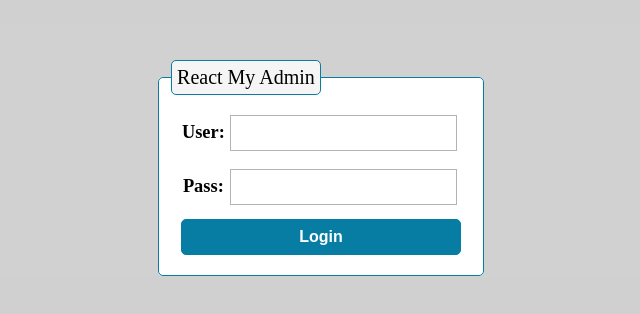
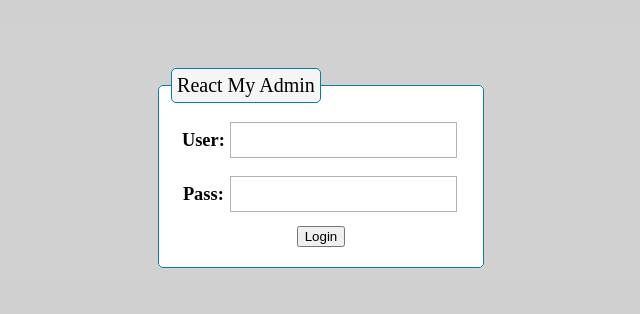
Before and after one commit to XainFaith/ReactMyAdmin, a React app: page / in a window 1280 px wide. Shown: the part 232-546 px from the top of the page, without its empty margins (319-959 px from the left). Built offline with nearby package versions, Linux system fonts and the light colour scheme.

Commit message:
Removed buttons styles from App.css to there own Button.css for the button component

```diff
--- a/src/App.css
+++ b/src/App.css
@@ -88,31 +88,3 @@ input[type=text]:focus, input[type=password]:focus
     border: 1px solid var(--primary);
     background-color: var(--secondary);
 }
-
-button{
-    display: flex;
-    justify-content: center;
-    width: 100%;
-    padding: 8px 20px;
-    background-color: var(--primary);
-    color: white;
-    border-radius: 5px;
-    border: 1px solid var(--primary);
-    text-align: center;
-    text-decoration: none;
-    font-weight: bold;
-    font-size: 1em;
-    outline: none;
-    cursor: pointer;
-}
-
-button:hover{
-    background-color: var(--secondary);
-    color:black;
-}
-
-button:focus
-{
-    background-color: var(--secondary);
-    color:black;
-}
```
